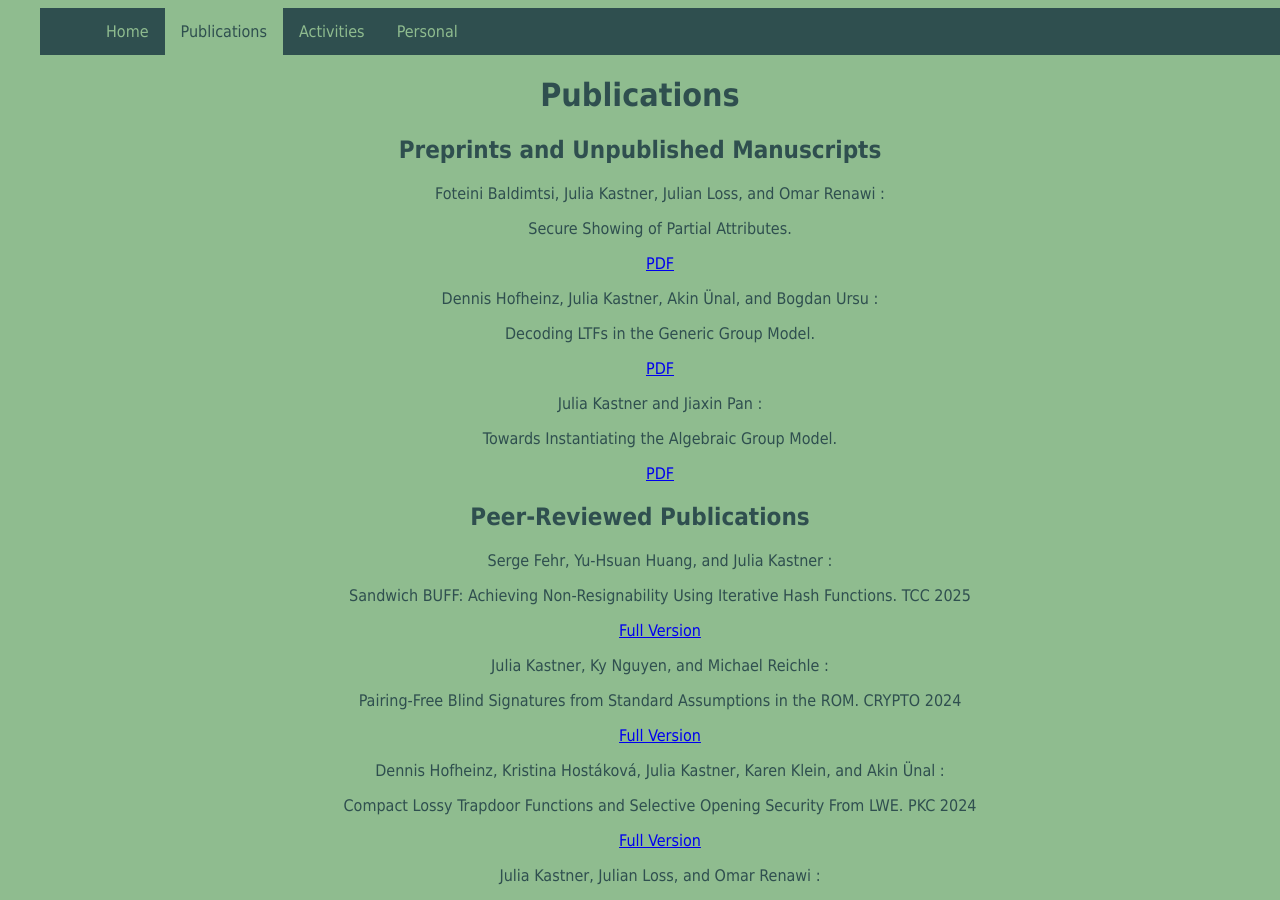
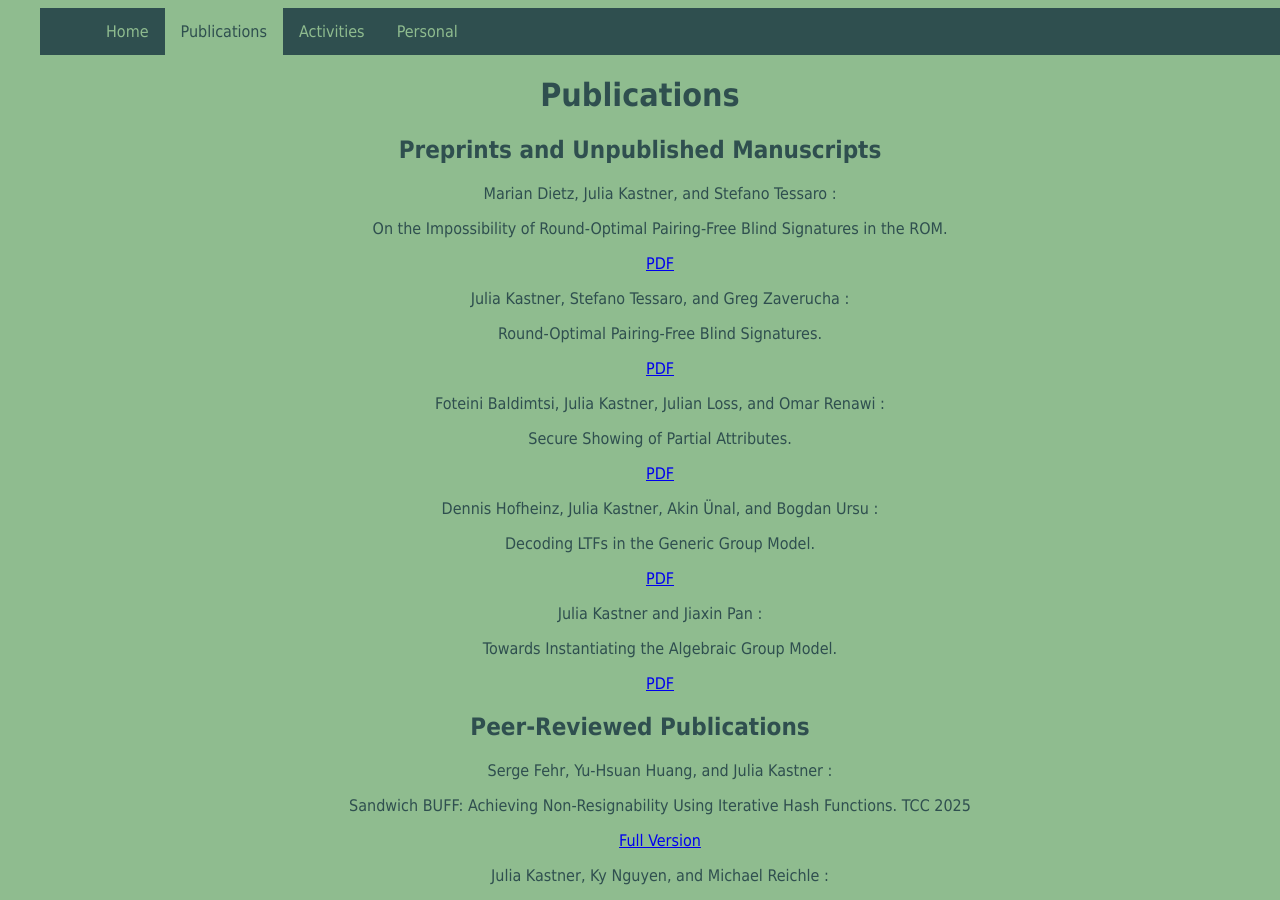
Before and after one commit to juliakastner/juliakastner.github.io, a Jekyll site: the page built from publications.md, in a window 1280 px wide and 900 px high. Built offline with Jekyll 4.4.1, drawn with Linux system fonts in a browser that asks for light colours.

Commit message:
preprints of round optimal bs papers

```diff
--- a/_data/preprints.yml
+++ b/_data/preprints.yml
@@ -1,3 +1,13 @@
+- authors: Marian Dietz, Julia Kastner, and Stefano Tessaro
+  title: On the Impossibility of Round-Optimal Pairing-Free Blind Signatures in the ROM
+  proceedings: Not yet published
+  fullversion_link: https://eprint.iacr.org/2026/090
+
+- authors: Julia Kastner, Stefano Tessaro, and Greg Zaverucha
+  title: Round-Optimal Pairing-Free Blind Signatures
+  proceedings: Not yet published
+  fullversion_link: https://eprint.iacr.org/2026/091
+
 - authors: Foteini Baldimtsi, Julia Kastner, Julian Loss, and Omar Renawi
   title: Secure Showing of Partial Attributes
   proceedings: Not yet published
```
